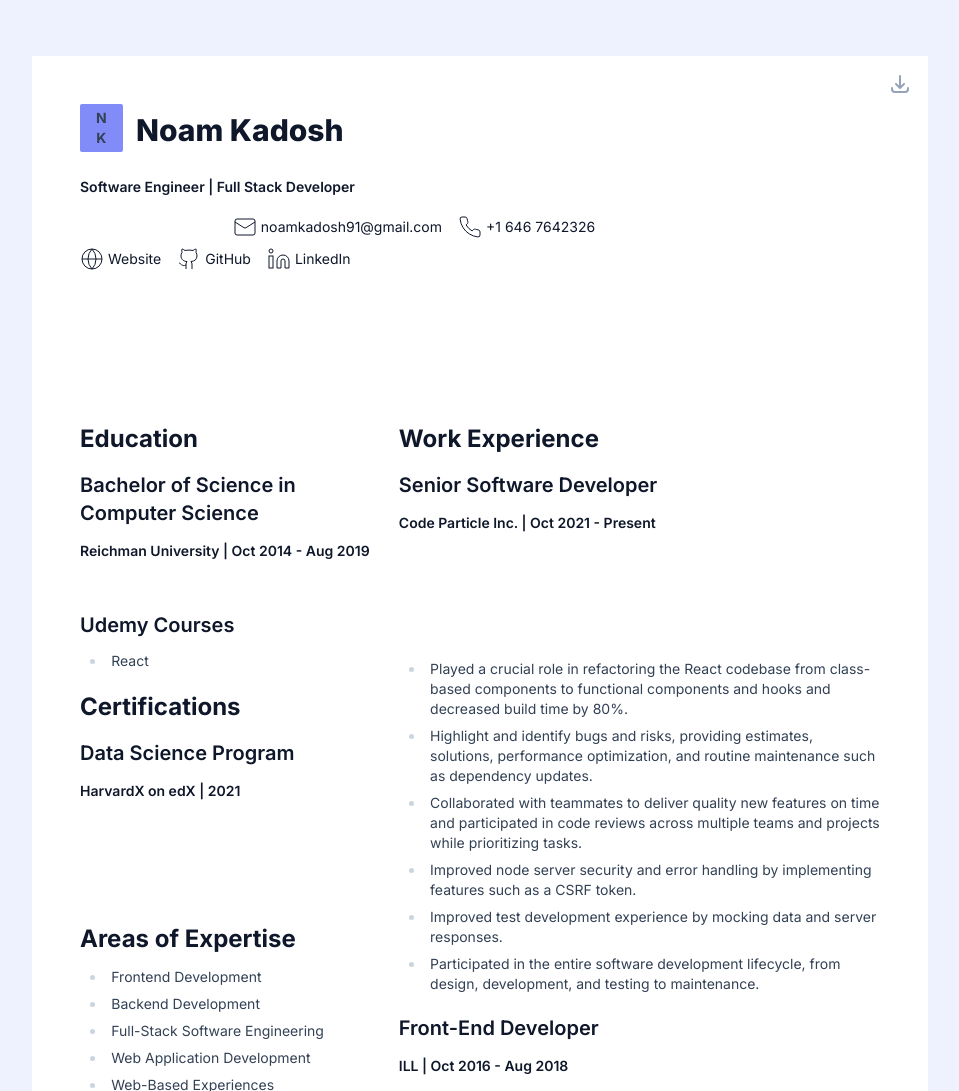
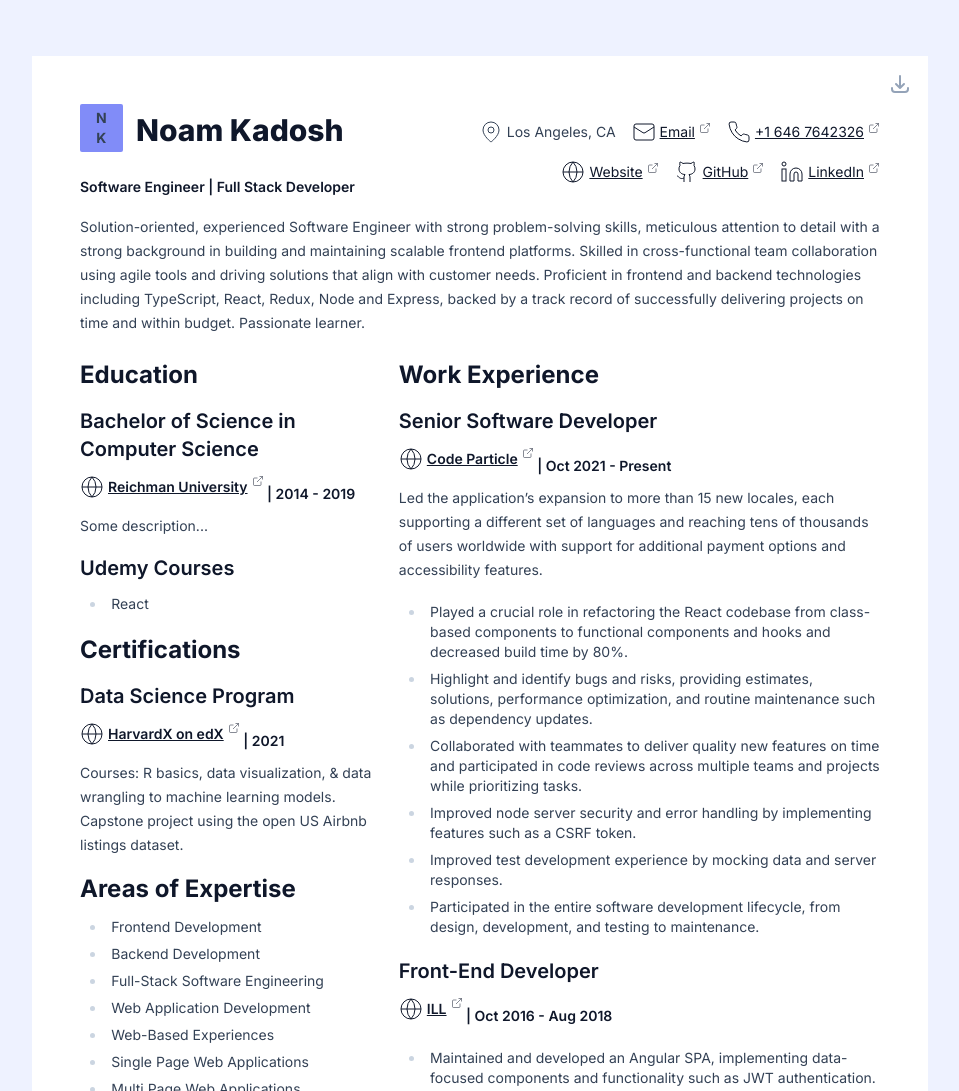
Before and after one commit to noamkadosh/nk-starter, an Astro site in the folder apps/resume/: page / in a window 1280 px wide. Shown: the top 1091 px of the page, without its empty margins (160-1119 px from the left). Built offline with nearby package versions, Linux system fonts and the light colour scheme; Astro itself is replaced by a stand-in of ours.

Commit message:
feat: adjust resume

```diff
--- a/apps/resume/src/components/LinkWithIcon.astro
+++ b/apps/resume/src/components/LinkWithIcon.astro
@@ -2,13 +2,14 @@
 import { Icon } from "astro-icon/components";
 
 type Props = {
-  text: string;
+  className?: string;
   href?: string;
   icon: "github" | "globe" | "linkedin" | "location" | "mail" | "phone";
+  text: string;
 };
 
-const { text, href, icon } = Astro.props;
-const styles = "flex items-center space-x-1";
+const { className = '', href, icon, text } = Astro.props;
+const styles = `${className} flex items-center space-x-1`;
 const Tag = href ? "a" : "p";
 
 const props = {
@@ -20,4 +21,11 @@ const props = {
 <Tag {...props}>
   <Icon name={icon} class="inline" />
   <span>{text}</span>
+  {
+    href && (
+      <span class="h-full">
+        <Icon name="external-link" class="inline-block h-3 w-3 align-top" />
+      </span>
+    )
+  }
 </Tag>
--- a/apps/resume/src/components/Links.astro
+++ b/apps/resume/src/components/Links.astro
@@ -1,16 +1,16 @@
 ---
 import LinkWithIcon from "./LinkWithIcon.astro";
 
-const styles = "flex items-center space-x-4";
+const styles = "flex justify-end items-center space-x-4 mb-2";
 ---
 
-<address class="not-italic">
+<address class="not-italic w-3/5">
   <div class={styles}>
     <LinkWithIcon icon="location" text="Los Angeles, CA" />
     <LinkWithIcon
       href="mailto:noamkadosh91@gmail.com"
       icon="mail"
-      text="noamkadosh91@gmail.com"
+      text="Email"
     />
     <LinkWithIcon href="tel:+16467642326" icon="phone" text="+1 646 7642326" />
   </div>
--- a/apps/resume/src/content/resume/body.md
+++ b/apps/resume/src/content/resume/body.mdx
@@ -1,8 +1,10 @@
+import LinkWithIcon from "../../components/LinkWithIcon.astro";
+
 ## Work Experience
 
 ### Senior Software Developer
 
-**[Code Particle Inc.](https://codeparticle.com/) | Oct 2021 - Present**
+**<LinkWithIcon className="inline-flex" href="https://codeparticle.com/" icon="globe" text="Code Particle" /> | Oct 2021 - Present**
 
 Led the application’s expansion to more than 15 new locales, each supporting a different set of languages and reaching tens of thousands of users worldwide with support for additional payment options and accessibility features.
 
@@ -20,7 +22,7 @@ Led the application’s expansion to more than 15 new locales, each supporting a
 
 ### Front-End Developer
 
-**[ILL](http://ill.co.il/) | Oct 2016 - Aug 2018**
+**<LinkWithIcon className="inline-flex" href="http://ill.co.il/" icon="globe" text="ILL" /> | Oct 2016 - Aug 2018**
 
 - Maintained and developed an Angular SPA, implementing data-focused components
   and functionality such as JWT authentication.
--- a/apps/resume/src/content/resume/hero.mdx
+++ b/apps/resume/src/content/resume/hero.mdx
@@ -6,10 +6,13 @@ pdfLink: resume.pdf
 
 import Links from '../../components/Links.astro'
 
-# Noam Kadosh
+<div class="flex column">
+    <div class="w-2/5">
+    # Noam Kadosh
 
-**Software Engineer | Full Stack Developer**
-
-<Links />
+    **Software Engineer | Full Stack Developer**
+    </div>
+    <Links />
+</div>
 
 Solution-oriented, experienced Software Engineer with strong problem-solving skills, meticulous attention to detail with a strong background in building and maintaining scalable frontend platforms. Skilled in cross-functional team collaboration using agile tools and driving solutions that align with customer needs. Proficient in frontend and backend technologies including TypeScript, React, Redux, Node and Express, backed by a track record of successfully delivering projects on time and within budget. Passionate learner.
--- a/apps/resume/src/content/resume/sidebar.md
+++ b/apps/resume/src/content/resume/sidebar.mdx
@@ -1,8 +1,10 @@
+import LinkWithIcon from "../../components/LinkWithIcon.astro";
+
 ## Education
 
 ### Bachelor of Science in Computer Science
 
-**[Reichman University](https://www.runi.ac.il/en/) | Oct 2014 - Aug 2019**
+**<LinkWithIcon className="inline-flex" href="https://www.runi.ac.il/en/" icon="globe" text="Reichman University" /> | 2014 - 2019**
 
 Some description...
 
@@ -14,7 +16,7 @@ Some description...
 
 ### Data Science Program
 
-**[HarvardX on edX ](https://www.edx.org/certificates/professional-certificate/harvardx-data-science)| 2021**
+**<LinkWithIcon className="inline-flex" href="https://www.edx.org/certificates/professional-certificate/harvardx-data-science" icon="globe" text="HarvardX on edX" /> | 2021**
 
 Courses: R basics, data visualization, &
 data wrangling to machine learning
--- a/apps/resume/src/pages/index.astro
+++ b/apps/resume/src/pages/index.astro
@@ -1,8 +1,8 @@
 ---
 import Layout from "../layouts/Layout.astro";
 import { Content as Hero, frontmatter } from "../content/resume/hero.mdx";
-import { Content as Body } from "../content/resume/body.md";
-import { Content as Sidebar } from "../content/resume/sidebar.md";
+import { Content as Body } from "../content/resume/body.mdx";
+import { Content as Sidebar } from "../content/resume/sidebar.mdx";
 
 const { title, pdfLink, noIndex, description } = frontmatter;
 ---
--- a/apps/resume/src/styles.css
+++ b/apps/resume/src/styles.css
@@ -15,8 +15,8 @@ article.layout {
     prose-h2:mb-3 prose-h2:mt-4 prose-h2:text-2xl prose-h2:font-bold
     prose-h3:mb-3 prose-h3:mt-4 prose-h3:text-xl prose-h3:font-semibold
     prose-h4:mb-3 prose-h4:mt-4 prose-h4:text-sm prose-h4:text-slate-600 prose-h4:dark:text-slate-400
-    prose-p:my-2 prose-p:text-sm prose-p:leading-6 prose-p:text-white
-    prose-a:font-normal prose-a:no-underline prose-a:transition-colors hover:prose-a:text-slate-400
+    prose-p:my-2 prose-p:text-sm prose-p:leading-6 prose-p:dark:text-white
+    prose-a:font-normal prose-a:transition-colors hover:prose-a:text-slate-400
     prose-li:text-sm
     prose-table:mt-4
     prose-thead:border-0
```
Also changed, not shown: apps/resume/src/icons/external-link.svg (added).
